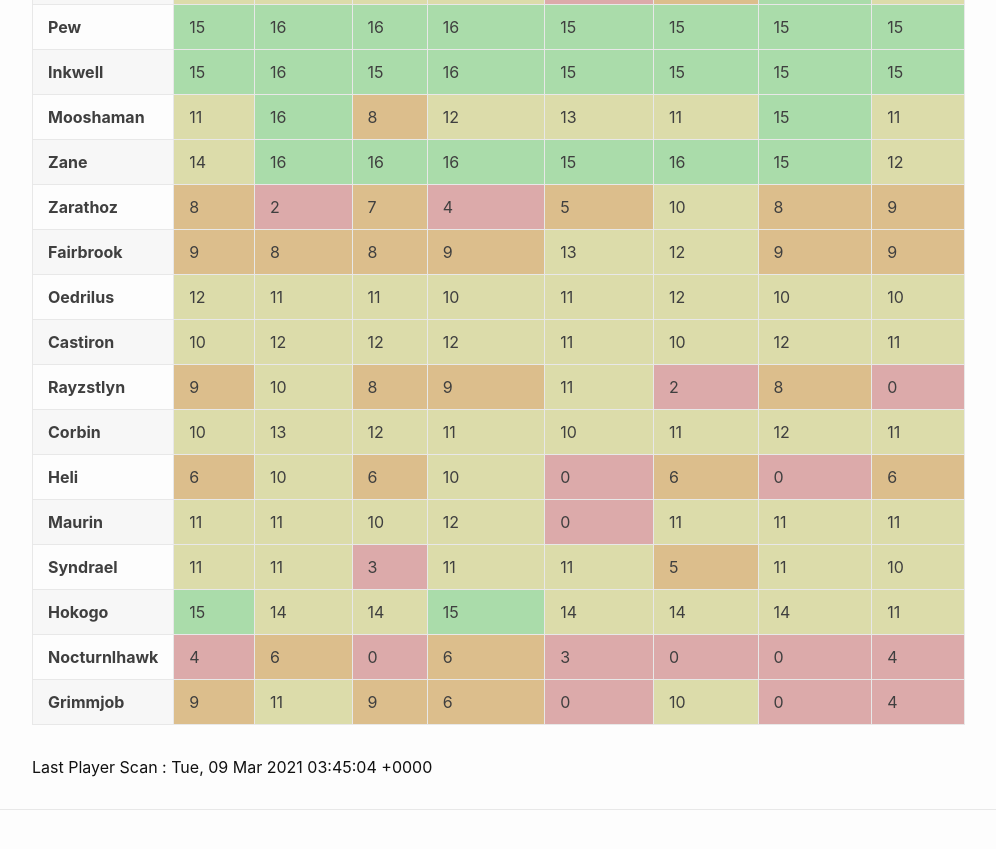
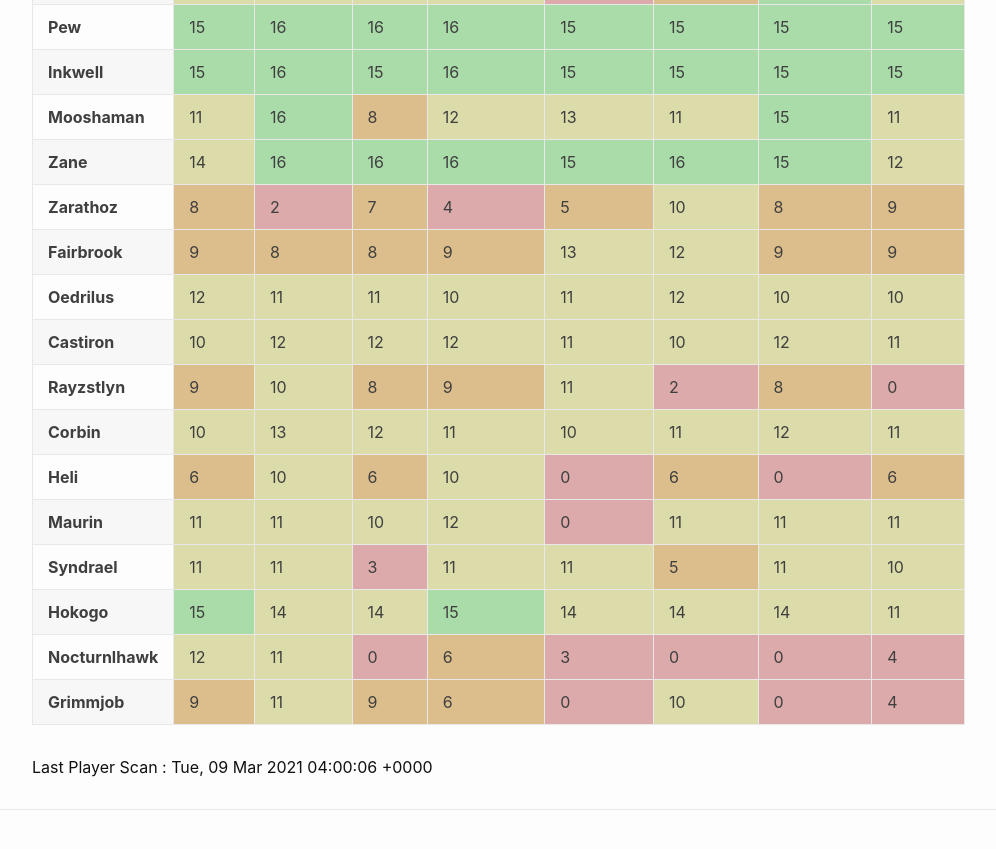
Before and after one commit to eldertribunal/keystonetracker, a Jekyll site: the page built from players.md, in a window 1280 px wide and 900 px high, scrolled down 706 px. Shown: the top 849 px of the window, without its empty margins (126-1122 px from the left). Built offline with Jekyll 4.4.1, drawn with Linux system fonts in a browser that asks for light colours.

Commit message:
auto scan Tue Mar  9 04:00:50 UTC 2021

```diff
--- a/_data/characters.json
+++ b/_data/characters.json
@@ -1399,12 +1399,12 @@
     "dungeons": [
       {
         "name": "Mists of Tirna Scithe",
-        "level": 4,
+        "level": 12,
         "id": 375
       },
       {
         "name": "The Necrotic Wake",
-        "level": 6,
+        "level": 11,
         "id": 376
       },
       {
--- a/_data/players.json
+++ b/_data/players.json
@@ -1084,12 +1084,12 @@
     "dungeons": [
       {
         "name": "Mists of Tirna Scithe",
-        "level": 4,
+        "level": 12,
         "id": 375
       },
       {
         "name": "The Necrotic Wake",
-        "level": 6,
+        "level": 11,
         "id": 376
       },
       {
--- a/_data/scanned.json
+++ b/_data/scanned.json
@@ -1,3 +1,3 @@
 {
-  "timestamp": 1615261504
+  "timestamp": 1615262406
 }
```
Also changed, not shown: _data/weekly.json (+4 -4 lines).
